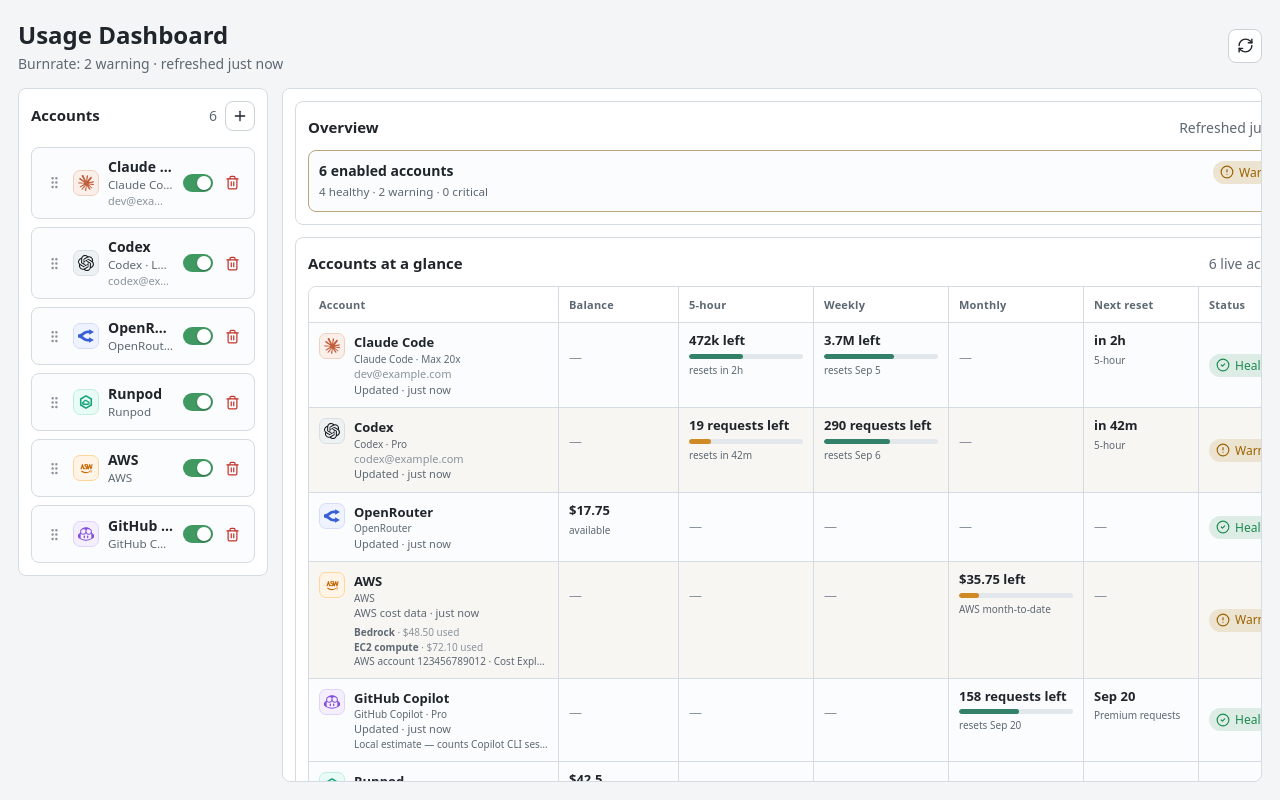
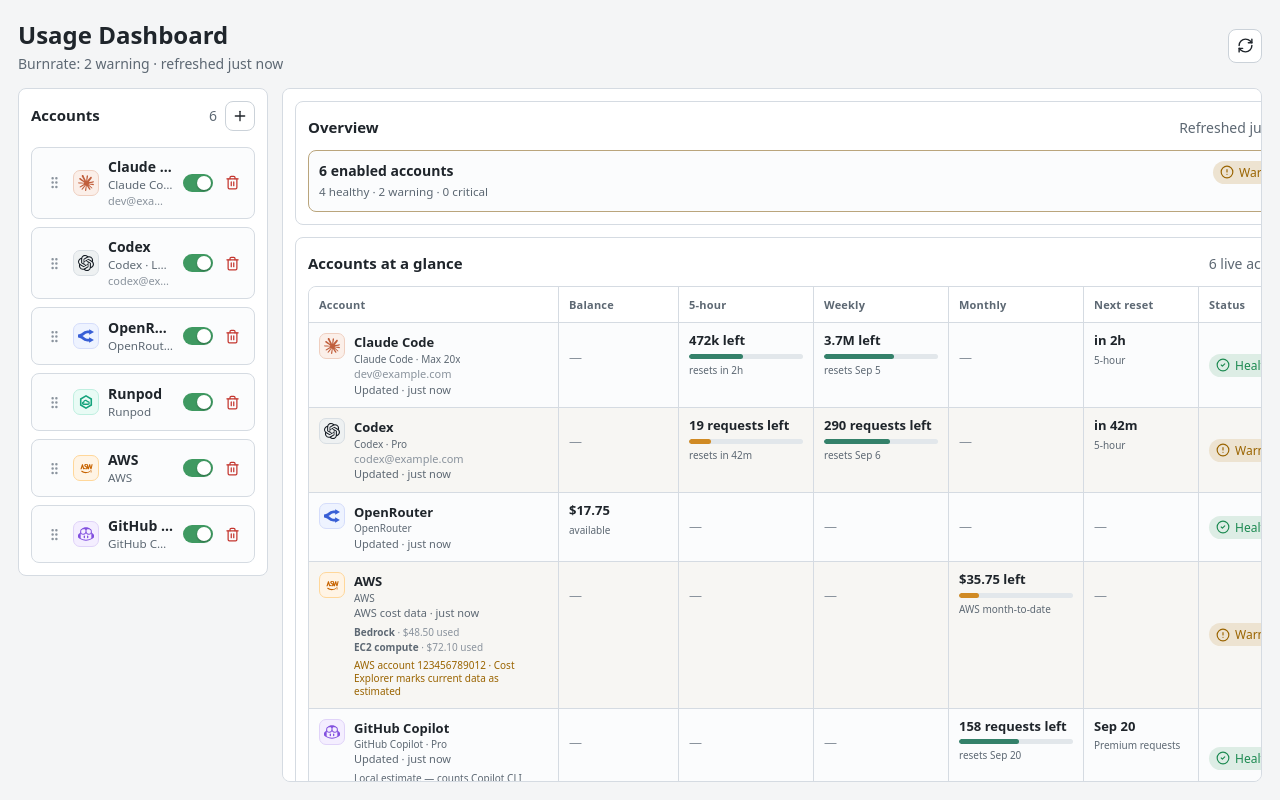
Before and after one commit to bamoo456/burnrate, a React (Vite) app: page / in a window 1280 px wide. Built offline with nearby package versions, Linux system fonts and the light colour scheme.

Commit message:
style(ui): show dashboard provider messages without breaking rows

```diff
--- a/src-ui/DashboardGrid.css
+++ b/src-ui/DashboardGrid.css
@@ -134,6 +134,26 @@
   white-space: inherit;
 }
 
+.dashboard-message {
+  margin-top: 5px;
+  color: var(--fg-soft) !important;
+  white-space: normal !important;
+  overflow: visible !important;
+  text-overflow: clip !important;
+  overflow-wrap: anywhere;
+  line-height: 1.3;
+}
+
+.dashboard-table tr.error .dashboard-message,
+.dashboard-table tr.exhausted .dashboard-message {
+  color: var(--crit) !important;
+}
+
+.dashboard-table tr.stale .dashboard-message,
+.dashboard-table tr.warning .dashboard-message {
+  color: var(--warn) !important;
+}
+
 .dashboard-metric {
   min-height: 48px;
   display: flex;
```
